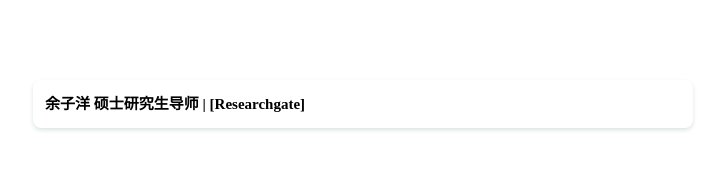
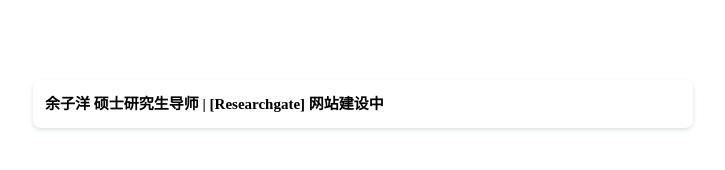
Before and after one commit to tommyu91/tommyu91.github.io, a plain HTML site: page index.html in a window 1280 px wide. Shown: the whole page, without its empty margins (95-820 px from the left). Drawn offline with nearby package versions, Linux system fonts and the light colour scheme.

Commit message:
Update index.html

```diff
--- a/index.html
+++ b/index.html
@@ -32,7 +32,7 @@
     <section class="introduction section" id="introduction">
         <div class="inroduction__container bd-grid">
             <div class="introduction__content" id="left_frame">
-                <h2 class="introduction__detail"> 余子洋 硕士研究生导师 |  <a href="https://www.researchgate.net/profile/Ziyang-Yu-2">[Researchgate]</a>
+                <h2 class="introduction__detail"> 余子洋 硕士研究生导师 |  <a href="https://www.researchgate.net/profile/Ziyang-Yu-2">[Researchgate]</a> 网站建设中
 
     </section>
 
```
